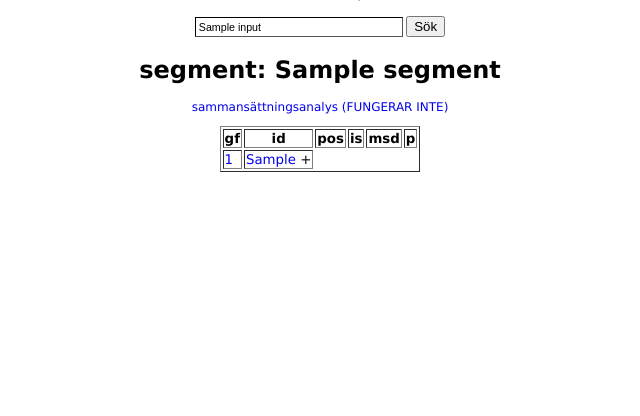
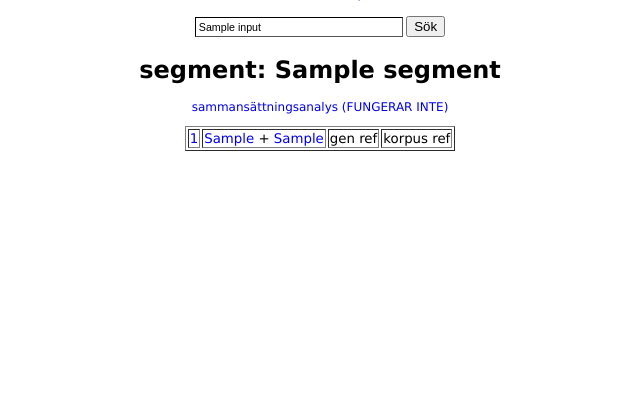
Before and after one commit to spraakbanken/sblex-server, a Python web app: template templates/saldo_fullform_lex.html in a window 1280 px wide. Shown: the part 337-753 px from the top of the page, without its empty margins (320-960 px from the left). Run offline with Jinja, Linux system fonts and the light colour scheme; the template is opened without the code that fills it: most values are stand-ins (such as "Sample title", 1, 10 or a date in 2020); some libraries are stand-ins or nearby versions.

Commit message:
wip: add stubs for gen and korpus

```diff
--- a/templates/saldo_fullform_lex.html
+++ b/templates/saldo_fullform_lex.html
@@ -11,14 +11,6 @@
     <p><a href="{{ url_for('compounds:sms-html', segment=segment) }}">sammansättningsanalys (FUNGERAR INTE)</a></p>
     <table border="1">
         {% if j|length %}
-        <tr>
-            <th>gf</th>
-            <th>id</th>
-            <th>pos</th>
-            <th>is</th>
-            <th>msd</th>
-            <th>p</th>
-        </tr>
         {% for json in j %}
         <tr>
             <td>
@@ -40,9 +32,19 @@
                 {% endif %}
                 {% if json["fp"] != "PRIM..1" %}
                 +
+                {% if json["fp"].__class__.__name__ == 'list' %}
+                {% for lid in json["fp"] %}
+                <a href="{{ url_for('lids:lid-html', lid=lid) }}">{{ lid }}</a>
+                {% endfor %}
+                {% else %}
+                <a href="{{ url_for('lids:lid-html', lid=json['fp'])}}">{{ json["fp"] }}</a>
                 {% endif %}
+                {% endif %}
+            </td>
+            <td>gen ref
 
-
+            </td>
+            <td>korpus ref</td>
         </tr>
         {% endfor %}
         {% else %}
```
